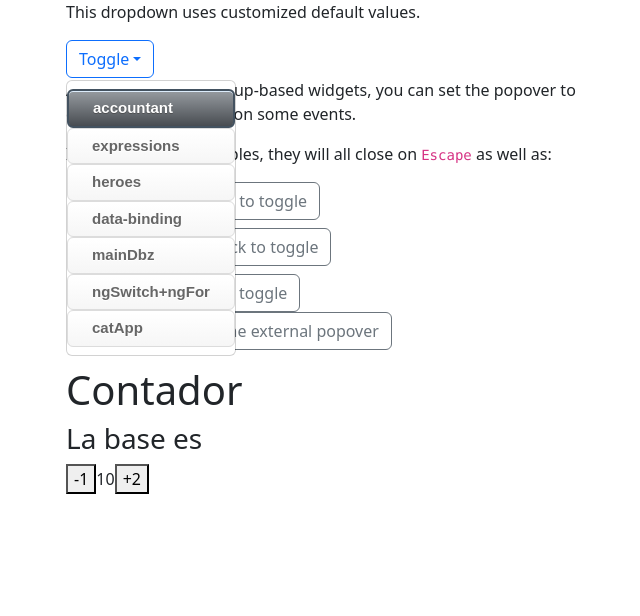
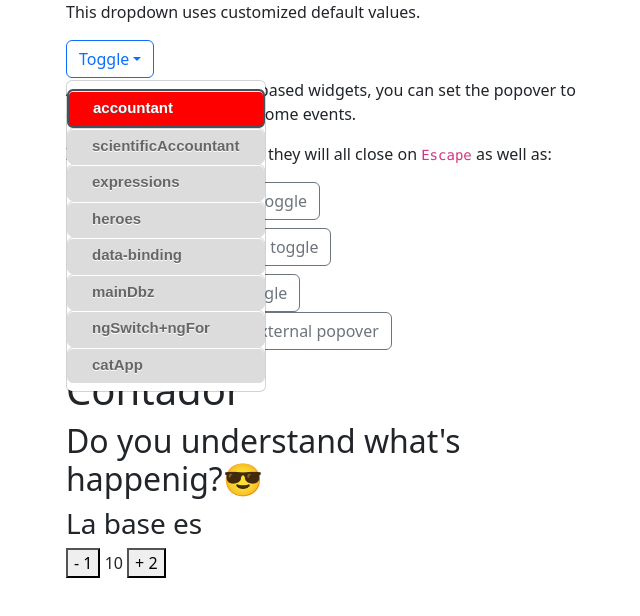
Before and after one commit to m32795434/Angular, an Angular app in the folder 01-bases/: page /accountant in a window 1280 px wide. Both pictures are taken after a click on the button "Toggle". Shown: the top 616 px of the page, without its empty margins (301-941 px from the left). Built offline with nearby package versions, Linux system fonts and the light colour scheme.

Commit message:
a childRoute + some new style + default route

```diff
--- a/01-bases/src/app/accountant/accountant/accountant.component.ts
+++ b/01-bases/src/app/accountant/accountant.component.ts
@@ -3,10 +3,12 @@ import { Component, OnInit } from '@angular/core';
 @Component({
     selector: 'app-accountant',
     template: `<h1>{{title}}</h1>
+    <h2>Do you understand what's happenig?😎</h2>
     <h3>La base es <strong>{{base}}</strong></h3>
-    <button (click)="acumulate(-(base)! || 1)">-{{base || 1}}</button>
-    <span>{{acum}}</span>
-    <button (click)="acumulate((base) || 1)">+{{base || 2}}</button> `,
+    <button (click)="acumulate(-(base)! || -1)">- {{base || 1}}</button>
+    <span> {{acum}} </span>
+    <button (click)="acumulate((base) || 1)">+ {{base || 2}}</button>
+    <router-outlet></router-outlet>`,
 
 })
 export class AppAccounter {
--- /dev/null
+++ b/01-bases/src/app/accountant/scientific-accountant.component.ts
@@ -0,0 +1,10 @@
+import { Component } from '@angular/core';
+
+@Component({
+  selector: 'app-scientific-accountant',
+  template: `<h1>Now I AM A SCIENTIFIC ACCOUNTANT!!</h1><Br>
+  <p>👀➕❌🏳️‍⚧️👉😶‍🌫️</p>`,
+})
+export class ScientificAccountantComponent {
+
+}
--- a/01-bases/src/app/dropdowns/dropDown-config.html
+++ b/01-bases/src/app/dropdowns/dropDown-config.html
@@ -1,10 +1,12 @@
 <p>This dropdown uses customized default values.</p>
 
-<div ngbDropdown>
+<nav ngbDropdown>
     <button type="button" class="btn btn-outline-primary" id="dropdownConfig" ngbDropdownToggle>Toggle</button>
     <div ngbDropdownMenu aria-labelledby="dropdownConfig">
-        <button type="button" class="button" routerLinkActive="activebutton" routerLink="/accountant"
-            ariaCurrentWhenActive="page" ngbDropdownItem>accountant</button>
+        <a class="button" routerLinkActive="activebutton" routerLink="/accountant" ariaCurrentWhenActive="page"
+            ngbDropdownItem>accountant</a>
+        <a class="button" routerLinkActive="activebutton" routerLink="/accountant/scientificAccountant"
+            ariaCurrentWhenActive="page" ngbDropdownItem>scientificAccountant</a>
         <a class="button" routerLinkActive="activebutton" routerLink="/expressions" ariaCurrentWhenActive="page"
             ngbDropdownItem>expressions</a>
         <a class="button" routerLinkActive="activebutton" routerLink="/heroes" ariaCurrentWhenActive="page"
@@ -18,4 +20,4 @@
         <a class="button" routerLinkActive="activebutton" routerLink="/catApp" ariaCurrentWhenActive="page"
             ngbDropdownItem>catApp</a>
     </div>
-</div>
+</nav>
--- a/01-bases/src/app/dropdowns/dropdown.config.scss
+++ b/01-bases/src/app/dropdowns/dropdown.config.scss
@@ -1,6 +1,7 @@
 .button {
     box-shadow: inset 0 1px 0 0 #ffffff;
-    background: #ffffff linear-gradient(to bottom, #ffffff 5%, #f6f6f6 100%);
+    // background: #ffffff linear-gradient(to bottom, #ffffff 5%, #f6f6f6 100%);
+    background-color: #dcdcdc;
     border-radius: 6px;
     border: 1px solid #dcdcdc;
     // display: inline-block;
@@ -17,15 +18,22 @@
 
     &:hover {
         border: 4px solid grey;
+        color: black;
     }
 }
 
 
 .activebutton {
     box-shadow: inset 0 1px 0 0 #dcecfb;
-    background: #f4f5f7 linear-gradient(to bottom, #92979c 5%, #484c51 100%);
+    // background: #f4f5f7 linear-gradient(to bottom, #92979c 5%, #484c51 100%);
+    background-color: red;
     border: 2px solid #435260;
     color: #ffffff;
     text-shadow: 0 1px 0 #4e5052;
 
+    &:hover {
+        color: white;
+        background-color: red;
+    }
+
 }
```
Also changed, not shown: 01-bases/src/app/accountant/accountant.module.ts (+7 -3 lines), 01-bases/src/app/app-routing.module.ts (+6 -3 lines).
